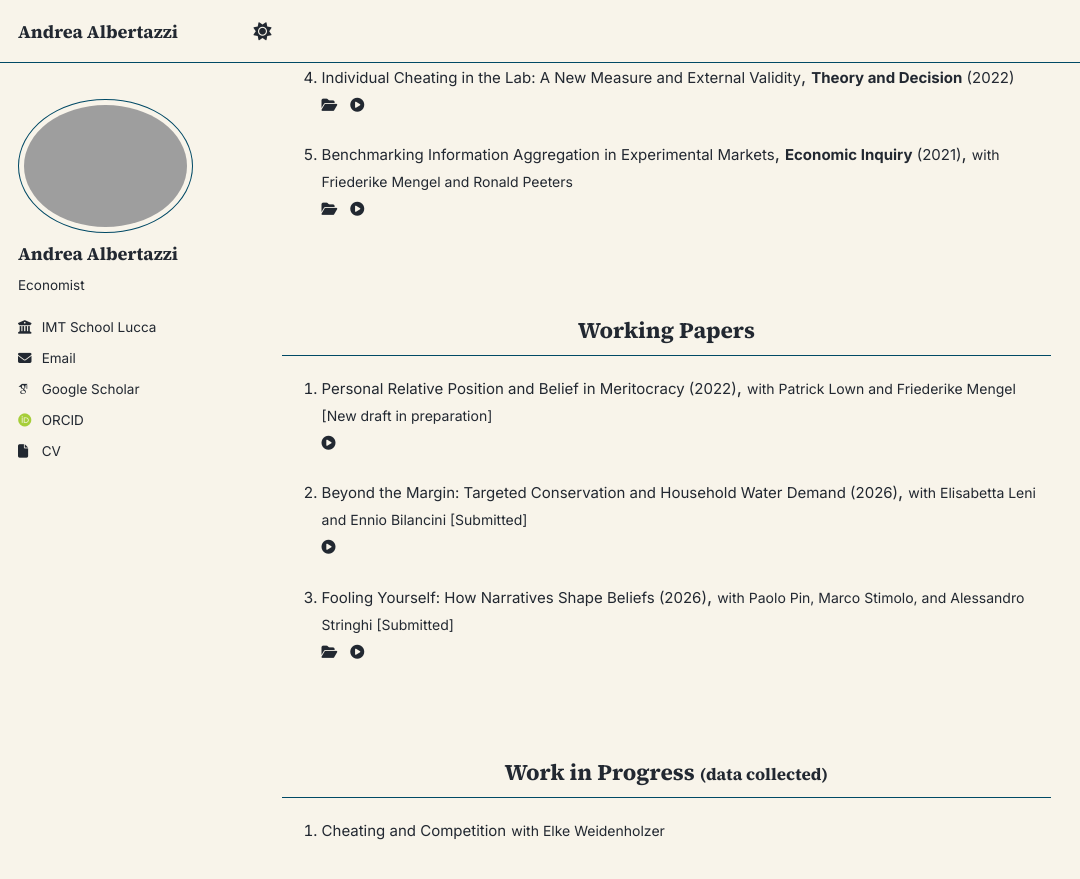
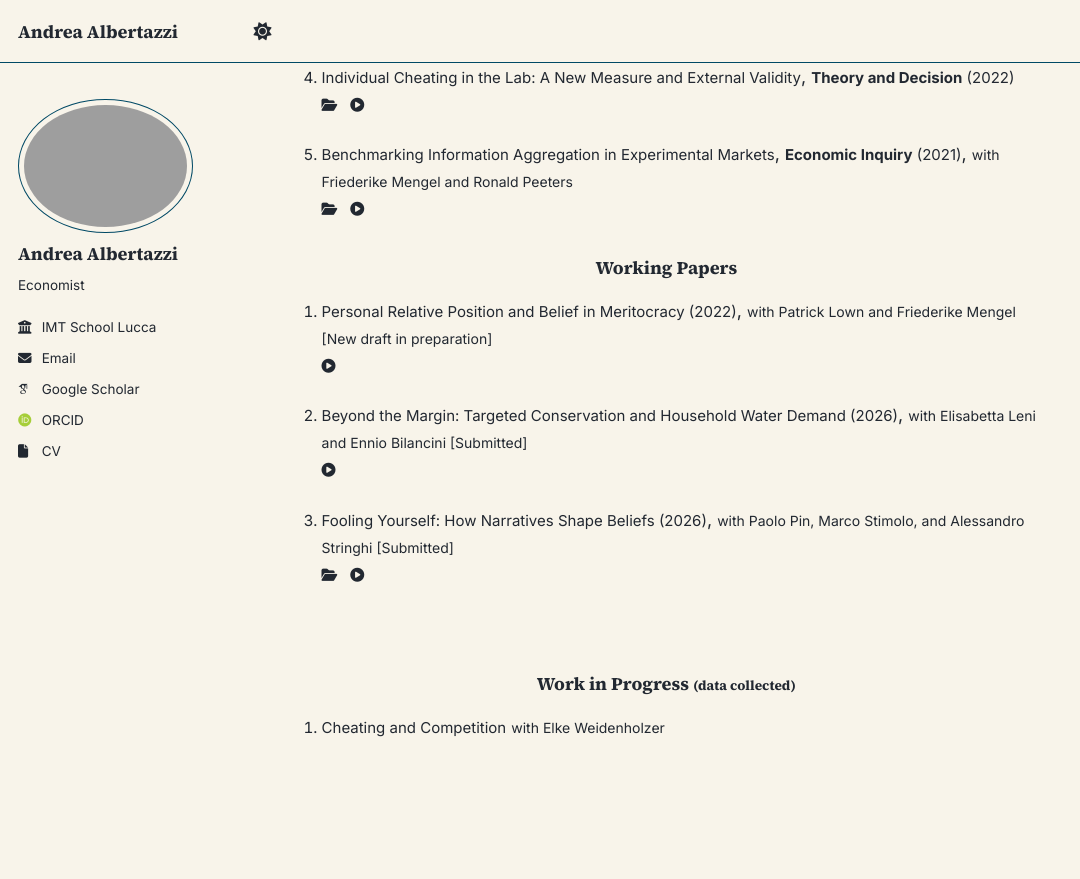
Before and after one commit to tazze87/tazze87.github.io, a Jekyll site: the page built from _pages/about.md, in a window 1280 px wide and 900 px high, scrolled down 494 px. Shown: the top 879 px of the window, without its empty margins (0-1080 px from the left). Built offline with Jekyll 4.4.1, drawn with Linux system fonts in a browser that asks for light colours; some web fonts are replaced; a script that is not in the unit is left out.

Commit message:
Update about.md

```diff
--- a/_pages/about.md
+++ b/_pages/about.md
@@ -80,8 +80,8 @@ author_profile: true
     </span>
 
 
-<br>
-<h2 style="text-align:center;">Working Papers</h2>
+
+<h3 style="text-align:center;">Working Papers</h3>
 
 1. <a href="https://papers.ssrn.com/sol3/papers.cfm?abstract_id=3789067" target="_blank" rel="noopener noreferrer" style="font-size:15px;">
      Personal Relative Position and Belief in Meritocracy</a><span style="font-size:15px;"> (2022)</span>,
@@ -120,7 +120,7 @@ author_profile: true
 
 
 <br>
-<h2 style="text-align:center;">Work in Progress <small>(data collected)</small></h2>
+<h3 style="text-align:center;">Work in Progress <small>(data collected)</small></h3>
 
 1. <span style="font-size:15px;">Cheating and Competition</span>
     <span style="font-size:14px;">
```
